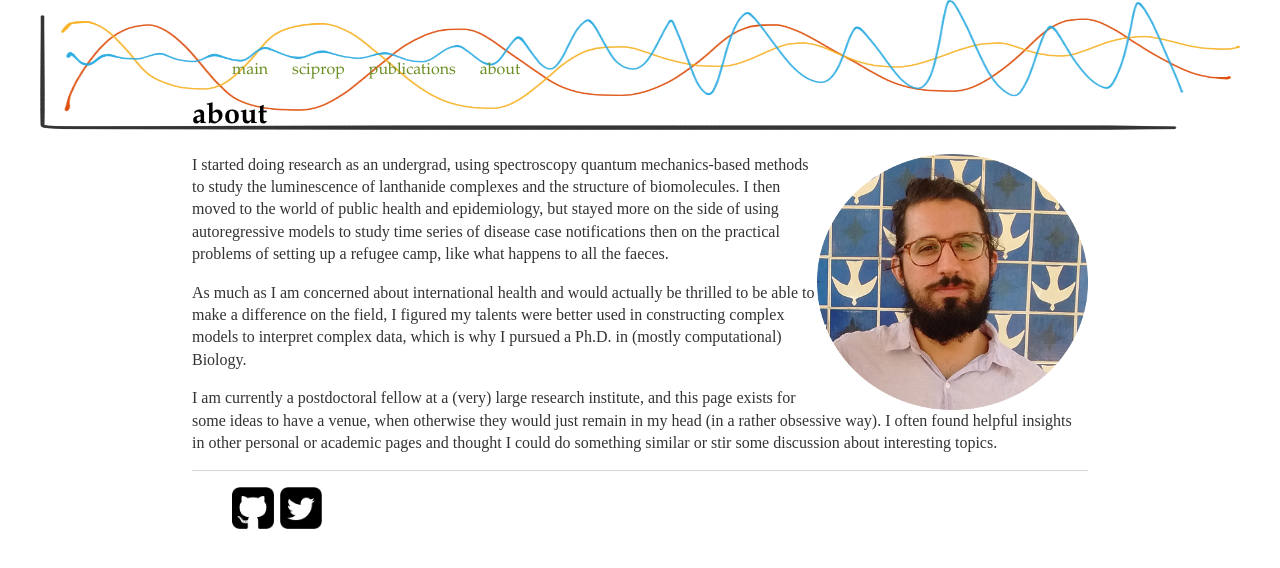
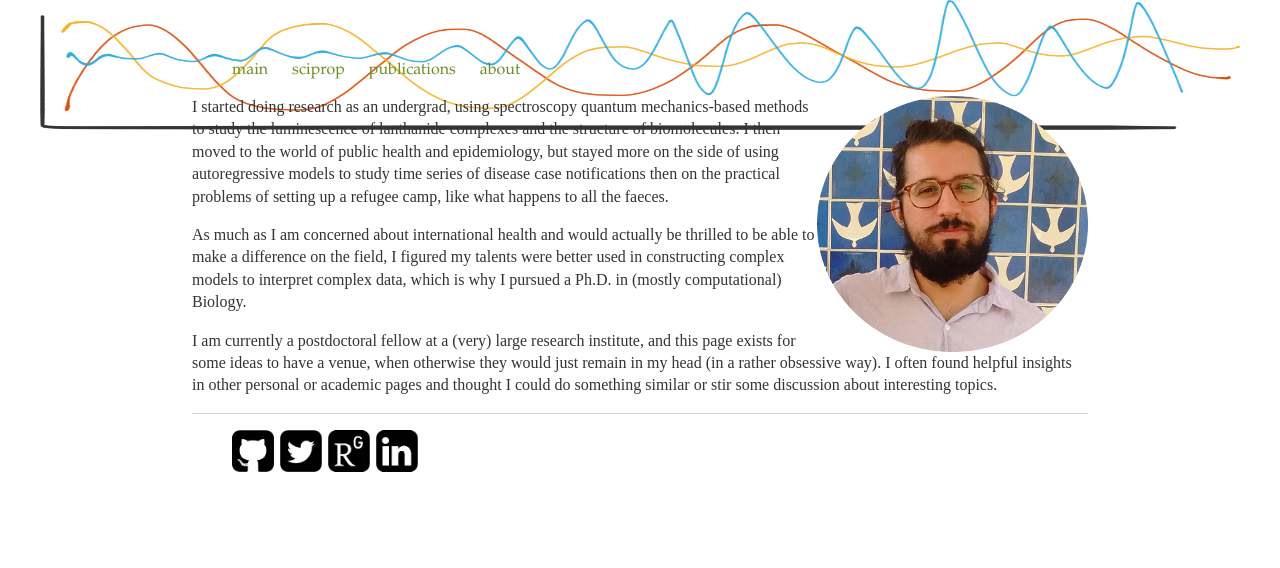
Before and after one commit to caesoma/caesoma.github.io, a Jekyll site: the page about/index.html, which Jekyll copies as it is, in a window 1280 px wide. Shown: the top 568 px of the page. Built offline with Jekyll 4.4.1, drawn with Linux system fonts in a browser that asks for light colours.

Commit message:
update layout

```diff
--- a/about/index.html
+++ b/about/index.html
@@ -1,9 +1,22 @@
----
-layout: default
-title: about
----
-<h1>{{ page.title }}</h1>
-<!-- <div style="text-align:right"><img src="/images/me2.png" alt="foto" style="width:239px;height:226px;border:0;"/></div> -->
+<!DOCTYPE html>
+<html>
+  <head>
+    <link rel="shortcut icon" type="image/x-icon" href="favicon.ico">
+    <title>about</title>
+    <!-- link to main stylesheet -->
+    <link rel="stylesheet" type="text/css" href="/css/main.css">
+    </head>
+  <body>
+    <nav>
+      <ul>
+        <li><a href="/">main</a></li>
+	      <li><a href="/sciprop">sciprop</a></li>
+        <li><a href="/publications">publications</a></li>
+        <li><a href="/about">about</a></li>
+        <!-- <li><a href="/archive">archive</a></li> -->
+
+	</ul>
+      </nav>
 <p>
 <img src="/images/me2.png" alt="foto" class="alignright"/>
 I started doing research as an undergrad, using spectroscopy quantum mechanics-based methods to study the luminescence of lanthanide complexes and the structure of biomolecules.
@@ -16,3 +29,24 @@ I then moved to the world of public health and epidemiology, but stayed more on
 <p>
 I am currently a postdoctoral fellow at a (very) large research institute, and this page exists for some ideas to have a venue, when otherwise they would just remain in my head (in a rather obsessive way). I often found helpful insights in other personal or academic pages and thought I could do something similar or stir some discussion about interesting topics.
 </p>
+
+  <footer>
+    <ul>
+      <li><a href="https://gist.github.com/caesoma">
+        <img src="/images/gh.png" alt="github" style="width:42px;height:42px;border:0;">
+      </a></li>
+      <li><a href="https://twitter.com/caesoma">
+        <img src="/images/tw.png" alt="twitter"
+        style="width:42px;height:42px;border:0;">
+      </a></li>
+      <li><a href="https://www.researchgate.net/profile/Caetano_Souto-Maior">
+        <img src="/images/rg.png" alt="researchgate" style="width:42px;height:42px;border:0;">
+      </a></li>
+      <li><a href="https://www.linkedin.com/in/caetanosoutomaior/">
+        <img src="/images/li.png" alt="linkedin" style="width:42px;height:42px;border:0;">
+      </a></li>
+      <!-- <li><a href="https://github.com/caesoma">github</a></li> -->
+  </ul>
+    </footer>
+  </body>
+</html>
```
